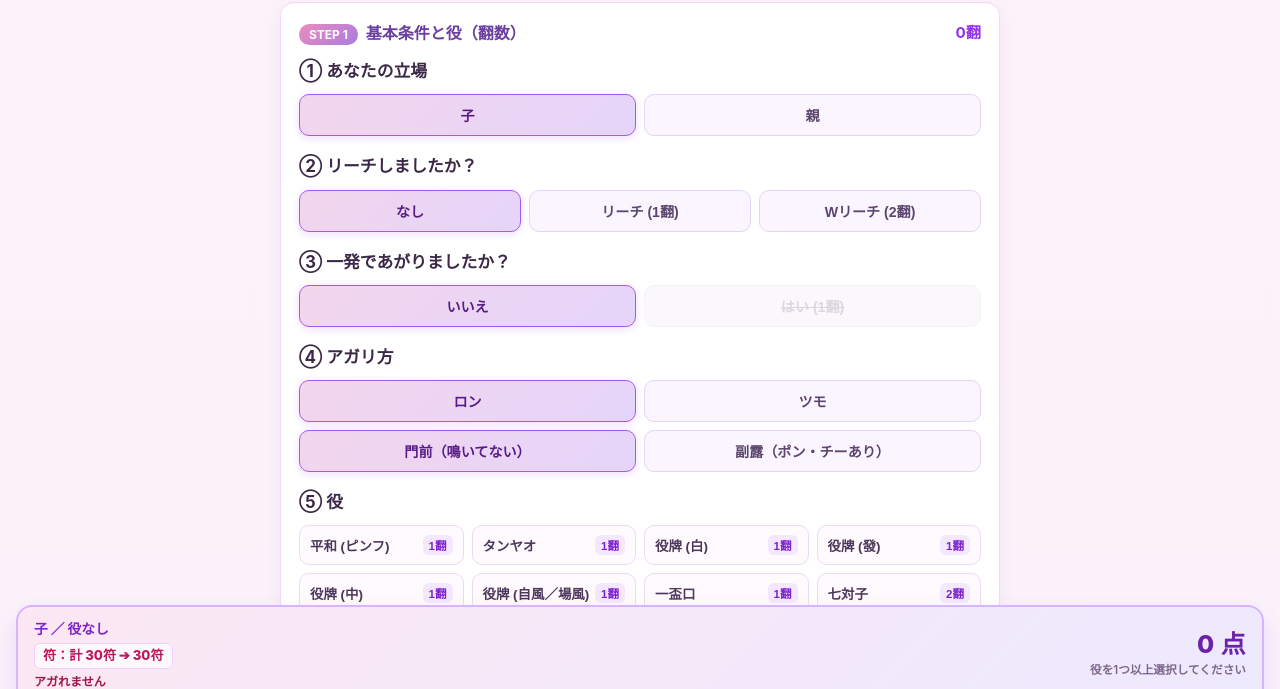
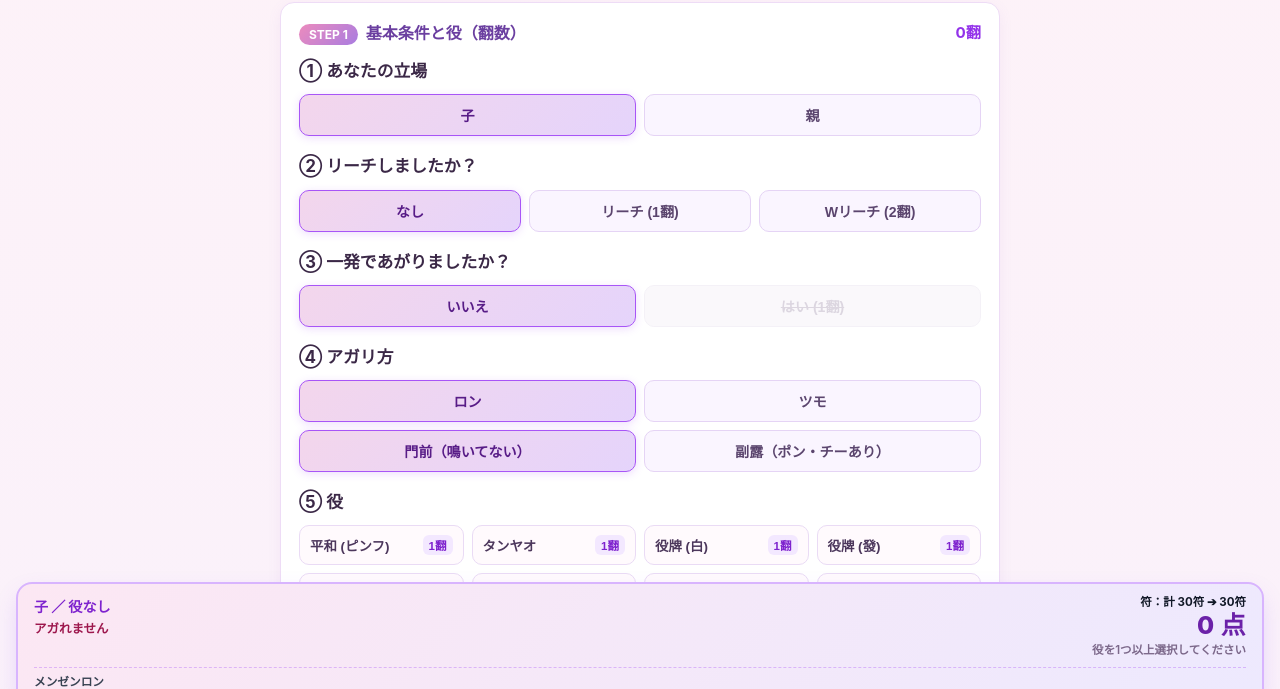
Before and after one commit to tokyoTW/mahjong-calc, a plain HTML site: page index.html in a window 1280 px wide. Shown: the part 83-772 px from the top of the page. Drawn offline with Linux system fonts and the light colour scheme.

Commit message:
Update index.html

```diff
--- a/index.html
+++ b/index.html
@@ -29,7 +29,7 @@
       color: var(--text);
       line-height: 1.5;
       padding: 16px;
-      padding-bottom: 120px;
+      padding-bottom: 140px;
     }
 
     .container {
@@ -414,55 +414,68 @@
       padding: 12px 16px;
       box-shadow: 0 10px 25px -5px rgba(139, 92, 246, 0.25);
       display: flex;
+      flex-direction: column;
+      gap: 8px;
+      z-index: 100;
+    }
+    .result-main {
+      display: flex;
       justify-content: space-between;
-      align-items: center;
+      align-items: flex-start;
       gap: 10px;
-      z-index: 100;
     }
     .result-info {
       display: flex;
       flex-direction: column;
-      gap: 2px;
+      gap: 3px;
       min-width: 0;
     }
     .result-meta {
-      font-size: 0.86rem;
+      font-size: 0.88rem;
       color: #7e22ce;
       font-weight: 800;
     }
-    .result-fu-live {
-      font-size: 0.82rem;
-      color: #be185d;
-      font-weight: 800;
-      background: rgba(255, 255, 255, 0.72);
-      border: 1px solid #f5d0fe;
-      border-radius: 6px;
-      padding: 2px 8px;
-      display: inline-block;
-      width: fit-content;
-      margin: 2px 0;
-    }
     .result-yomi {
-      font-size: 0.75rem;
+      font-size: 0.78rem;
       color: #9d174d;
       font-weight: 600;
     }
     .result-right {
       flex-shrink: 0;
       text-align: right;
+      display: flex;
+      flex-direction: column;
+      align-items: flex-end;
+      gap: 2px;
+    }
+    /* 右上に黒字・少し小さめで符を表示 */
+    .result-fu-live {
+      font-size: 0.72rem;
+      color: #111827;
+      font-weight: 700;
+      line-height: 1.2;
     }
     .result-score {
       font-size: 1.55rem;
       font-weight: 800;
       color: #6b21a8;
       letter-spacing: 0.5px;
-      line-height: 1.2;
+      line-height: 1.15;
     }
     .result-breakdown {
-      font-size: 0.73rem;
+      font-size: 0.72rem;
       color: #7c688a;
       font-weight: 600;
-      margin-top: 2px;
+    }
+    /* 選択内容の小テキスト表示エリア */
+    .result-selected {
+      font-size: 0.73rem;
+      color: #374151;
+      font-weight: 600;
+      line-height: 1.4;
+      padding-top: 6px;
+      border-top: 1px dashed rgba(168, 85, 247, 0.35);
+      word-break: break-word;
     }
   </style>
 </head>
@@ -687,17 +700,20 @@
   </section>
 </div>
 
-<!-- 画面下の結果バー（リアルタイム符＆点数表示） -->
+<!-- 画面下の結果バー -->
 <div class="result-bar">
+  <div class="result-main">
     <div class="result-info">
       <div class="result-meta" id="resMeta">子 ／ 役なし</div>
-    <div class="result-fu-live" id="resFuLive">計 30符 ➔ 30符</div>
       <div class="result-yomi" id="resYomi">アガれません</div>
     </div>
     <div class="result-right">
+      <div class="result-fu-live" id="resFuLive">符：計 30符 ➔ 30符</div>
       <div class="result-score" id="resScore">0 点</div>
       <div class="result-breakdown" id="resBreakdown">役を1つ以上選択してください</div>
     </div>
+  </div>
+  <div class="result-selected" id="resSelected">メンゼンロン</div>
 </div>
 
 <script>
@@ -726,24 +742,24 @@ const state = {
   }
 };
 
-// 役マスター
+// 役マスター（結果窓の短縮表示用 shortName を追加）
 const YAKU_LIST = [
-  { id: 'pinfu', name: '平和 (ピンフ)', han: 1, menzenOnly: true, excludes: ['yakuhai_haku', 'yakuhai_hatsu', 'yakuhai_chun', 'yakuhai_wind', 'toitoi', 'sanankou', 'chiitoitsu'] },
-  { id: 'tanyao', name: 'タンヤオ', han: 1, menzenOnly: false, excludes: ['yakuhai_haku', 'yakuhai_hatsu', 'yakuhai_chun', 'yakuhai_wind', 'honitsu', 'chinitsu', 'chanta', 'junchan', 'honroto'] },
-  { id: 'yakuhai_haku', name: '役牌 (白)', han: 1, menzenOnly: false, excludes: ['tanyao', 'pinfu', 'junchan', 'chinitsu'] },
-  { id: 'yakuhai_hatsu', name: '役牌 (發)', han: 1, menzenOnly: false, excludes: ['tanyao', 'pinfu', 'junchan', 'chinitsu'] },
-  { id: 'yakuhai_chun', name: '役牌 (中)', han: 1, menzenOnly: false, excludes: ['tanyao', 'pinfu', 'junchan', 'chinitsu'] },
-  { id: 'yakuhai_wind', name: '役牌 (自風／場風)', han: 1, menzenOnly: false, excludes: ['tanyao', 'pinfu', 'junchan', 'chinitsu'] },
-  { id: 'iipeikou', name: '一盃口', han: 1, menzenOnly: true, excludes: ['chiitoitsu', 'toitoi'] },
-  { id: 'chiitoitsu', name: '七対子', han: 2, menzenOnly: true, excludes: ['pinfu', 'iipeikou', 'toitoi', 'sanankou'] },
-  { id: 'toitoi', name: '対々和 (トイトイ)', han: 2, menzenOnly: false, excludes: ['pinfu', 'chiitoitsu', 'iipeikou'] },
-  { id: 'sanankou', name: '三暗刻', han: 2, menzenOnly: false, excludes: ['pinfu', 'chiitoitsu'] },
-  { id: 'sanshoku', name: '三色同順', han: 2, menzenOnly: false, hanNaki: 1, excludes: ['chiitoitsu'] },
-  { id: 'ittsu', name: '一気通貫', han: 2, menzenOnly: false, hanNaki: 1, excludes: ['tanyao', 'chiitoitsu'] },
-  { id: 'chanta', name: 'チャンタ', han: 2, menzenOnly: false, hanNaki: 1, excludes: ['tanyao', 'junchan', 'chinitsu'] },
-  { id: 'junchan', name: '純チャン', han: 3, menzenOnly: false, hanNaki: 2, excludes: ['tanyao', 'chanta', 'yakuhai_haku', 'yakuhai_hatsu', 'yakuhai_chun', 'yakuhai_wind', 'honitsu'] },
-  { id: 'honitsu', name: '混一色', han: 3, menzenOnly: false, hanNaki: 2, excludes: ['tanyao', 'chinitsu', 'junchan'] },
-  { id: 'chinitsu', name: '清一色', han: 6, menzenOnly: false, hanNaki: 5, excludes: ['tanyao', 'honitsu', 'chanta', 'yakuhai_haku', 'yakuhai_hatsu', 'yakuhai_chun', 'yakuhai_wind'] }
+  { id: 'pinfu', name: '平和 (ピンフ)', shortName: 'ピンフ', han: 1, menzenOnly: true, excludes: ['yakuhai_haku', 'yakuhai_hatsu', 'yakuhai_chun', 'yakuhai_wind', 'toitoi', 'sanankou', 'chiitoitsu'] },
+  { id: 'tanyao', name: 'タンヤオ', shortName: 'タンヤオ', han: 1, menzenOnly: false, excludes: ['yakuhai_haku', 'yakuhai_hatsu', 'yakuhai_chun', 'yakuhai_wind', 'honitsu', 'chinitsu', 'chanta', 'junchan', 'honroto'] },
+  { id: 'yakuhai_haku', name: '役牌 (白)', shortName: '白', han: 1, menzenOnly: false, excludes: ['tanyao', 'pinfu', 'junchan', 'chinitsu'] },
+  { id: 'yakuhai_hatsu', name: '役牌 (發)', shortName: '發', han: 1, menzenOnly: false, excludes: ['tanyao', 'pinfu', 'junchan', 'chinitsu'] },
+  { id: 'yakuhai_chun', name: '役牌 (中)', shortName: '中', han: 1, menzenOnly: false, excludes: ['tanyao', 'pinfu', 'junchan', 'chinitsu'] },
+  { id: 'yakuhai_wind', name: '役牌 (自風／場風)', shortName: '役牌(風)', han: 1, menzenOnly: false, excludes: ['tanyao', 'pinfu', 'junchan', 'chinitsu'] },
+  { id: 'iipeikou', name: '一盃口', shortName: '一盃口', han: 1, menzenOnly: true, excludes: ['chiitoitsu', 'toitoi'] },
+  { id: 'chiitoitsu', name: '七対子', shortName: '七対子', han: 2, menzenOnly: true, excludes: ['pinfu', 'iipeikou', 'toitoi', 'sanankou'] },
+  { id: 'toitoi', name: '対々和 (トイトイ)', shortName: 'トイトイ', han: 2, menzenOnly: false, excludes: ['pinfu', 'chiitoitsu', 'iipeikou'] },
+  { id: 'sanankou', name: '三暗刻', shortName: '三暗刻', han: 2, menzenOnly: false, excludes: ['pinfu', 'chiitoitsu'] },
+  { id: 'sanshoku', name: '三色同順', shortName: '三色同順', han: 2, menzenOnly: false, hanNaki: 1, excludes: ['chiitoitsu'] },
+  { id: 'ittsu', name: '一気通貫', shortName: '一気通貫', han: 2, menzenOnly: false, hanNaki: 1, excludes: ['tanyao', 'chiitoitsu'] },
+  { id: 'chanta', name: 'チャンタ', shortName: 'チャンタ', han: 2, menzenOnly: false, hanNaki: 1, excludes: ['tanyao', 'junchan', 'chinitsu'] },
+  { id: 'junchan', name: '純チャン', shortName: '純チャン', han: 3, menzenOnly: false, hanNaki: 2, excludes: ['tanyao', 'chanta', 'yakuhai_haku', 'yakuhai_hatsu', 'yakuhai_chun', 'yakuhai_wind', 'honitsu'] },
+  { id: 'honitsu', name: '混一色', shortName: '混一色', han: 3, menzenOnly: false, hanNaki: 2, excludes: ['tanyao', 'chinitsu', 'junchan'] },
+  { id: 'chinitsu', name: '清一色', shortName: '清一色', han: 6, menzenOnly: false, hanNaki: 5, excludes: ['tanyao', 'honitsu', 'chanta', 'yakuhai_haku', 'yakuhai_hatsu', 'yakuhai_chun', 'yakuhai_wind'] }
 ];
 
 // 形につく符のデータ（kind: 'minko' | 'anko' | 'minkan' | 'ankan'）
@@ -1087,6 +1103,30 @@ function changeShape(key, delta) {
   recalc();
 }
 
+// --- 選択内容のテキスト組み立て ---
+function buildSelectedSummary() {
+  const parts = [];
+
+  if (state.riichi === 'riichi') parts.push('リーチ');
+  if (state.riichi === 'double') parts.push('Wリーチ');
+  if (state.ippatsu) parts.push('一発');
+
+  if (state.menzen && state.winType === 'ron') parts.push('メンゼンロン');
+  if (state.menzen && state.winType === 'tsumo') parts.push('メンゼンツモ');
+  if (!state.menzen && state.winType === 'ron') parts.push('副露ロン');
+  if (!state.menzen && state.winType === 'tsumo') parts.push('副露ツモ');
+
+  state.selectedYaku.forEach(id => {
+    const y = YAKU_LIST.find(item => item.id === id);
+    if (y) parts.push(y.shortName || y.name);
+  });
+
+  if (state.dora > 0) parts.push(`ドラ${state.dora}`);
+  if (state.honba > 0) parts.push(`${state.honba}本場`);
+
+  return parts.join('・');
+}
+
 // --- 排他ルールの判定とUI更新 ---
 function updateConstraints() {
   // ②リーチボタンの状態更新（副露時はリーチ不可）
@@ -1169,9 +1209,6 @@ function updateConstraints() {
   headRenpuBtn.classList.toggle('active', state.headType === 'renpu');
 
   // STEP2 ④形カードのグレーアウト連動
-  // ・タンヤオ成立時：1・9・字牌は不可
-  // ・門前＋ロン時：明槓は不可（明刻はシャンポン待ちロン用に選択可）
-  // ・門前＋ツモ時：明刻・明槓ともに不可
   SHAPE_GROUPS.forEach(group => {
     group.items.forEach(item => {
       const card = document.getElementById('card_' + item.key);
@@ -1238,15 +1275,15 @@ function recalc() {
   } else if (hasChiitoi) {
     finalFu = 25;
     skipReason = '七対子（チートイツ）は <strong>25符固定</strong> です。符計算は不要です。';
-    fuLiveText = '25符（七対子固定）';
+    fuLiveText = '符：25符固定';
   } else if (hasPinfu && state.winType === 'tsumo') {
     finalFu = 20;
     skipReason = '門前平和ツモは特例により <strong>20符固定</strong> です。符計算は不要です。';
-    fuLiveText = '20符（平和ツモ固定）';
+    fuLiveText = '符：20符固定';
   } else if (hasPinfu && state.winType === 'ron') {
     finalFu = 30;
     skipReason = '門前平和ロンは <strong>30符固定</strong> です。符計算は不要です。';
-    fuLiveText = '30符（平和ロン固定）';
+    fuLiveText = '符：30符固定';
   }
 
   if (skipReason) {
@@ -1385,9 +1422,11 @@ function updateResult(han, fu, fuLiveText) {
   const yomiEl = document.getElementById('resYomi');
   const scoreEl = document.getElementById('resScore');
   const breakEl = document.getElementById('resBreakdown');
-
-  // 符のリアルタイム表示は常に更新
+  const selectedEl = document.getElementById('resSelected');
+
+  // 符と選択内容のリアルタイム表示は常に更新
   fuLiveEl.innerText = fuLiveText;
+  selectedEl.innerText = buildSelectedSummary();
 
   const honbaTag = state.honba > 0 ? ` ／ ${state.honba}本場` : '';
   const honbaRonAdd = state.honba * 300;
```
Lines whose indentation alone changed are shown as unchanged.
